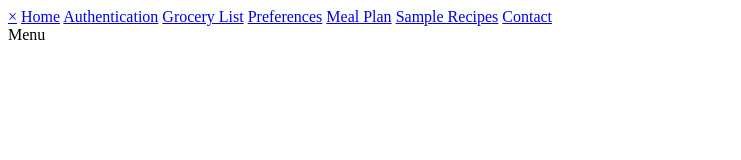
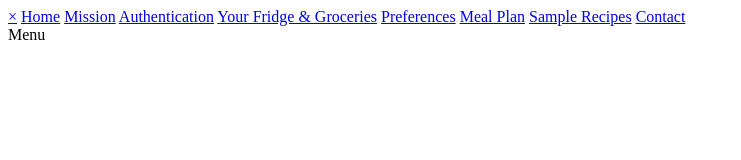
Before and after one commit to de08oei/nutrify-cssi, a website: page authentication.html in a window 1280 px wide. Shown: the whole page, without its empty margins (0-741 px from the left). Drawn offline with Linux system fonts and the light colour scheme.

Commit message:
Update authentication.html

```diff
--- a/authentication.html
+++ b/authentication.html
@@ -11,9 +11,10 @@
 
   <div id = "navBar" class = "sidenav">
     <a href="javascript:void(0)" class="closebtn" onclick="closeNav()">&times;</a>
-    <a href="home.html">Home</a>
+    <a href="index.html">Home</a>
+    <a href="mission.html">Mission</a>
     <a href="authentication.html">Authentication</a>
-    <a href="groceries.html">Grocery List</a>
+    <a href="groceries.html">Your Fridge & Groceries</a>
     <a href="preferences.html">Preferences</a>
     <a href="recipe-recs.html">Meal Plan</a>
     <a href="sample-recipes.html">Sample Recipes</a>
```
